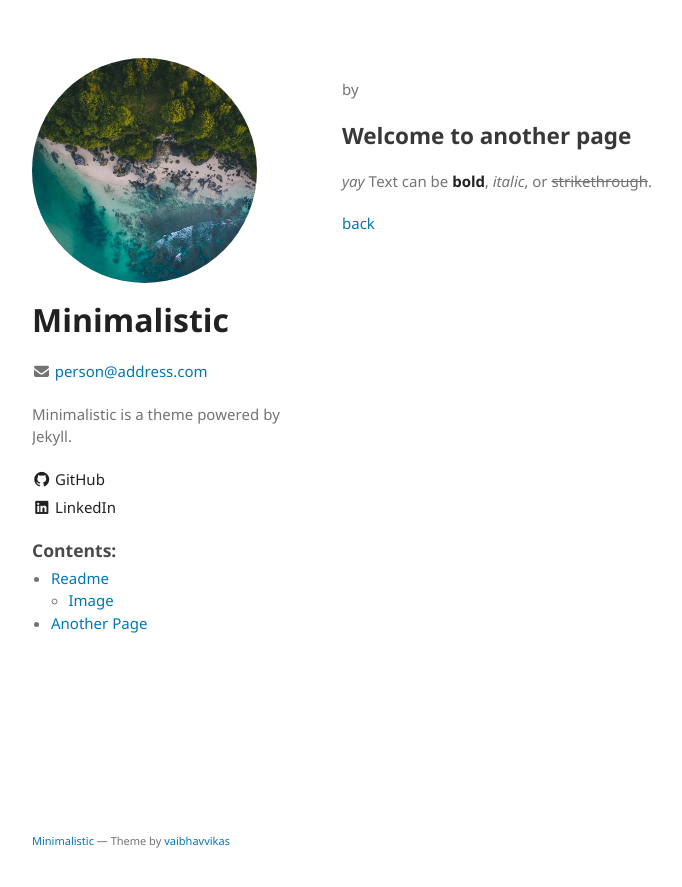
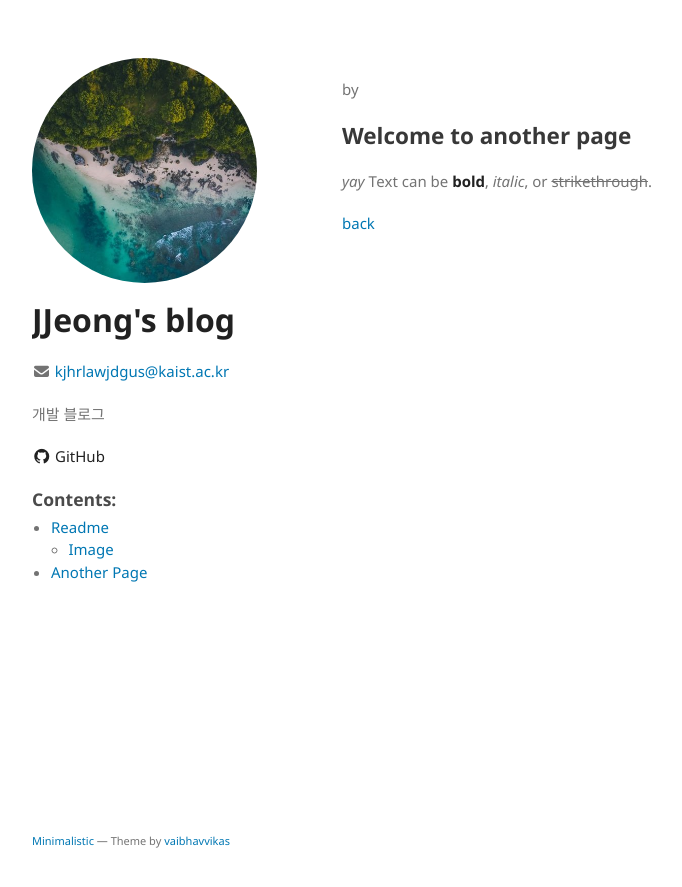
Before and after one commit to Jeonghyun109/Jeonghyun109.github.io, a Jekyll site: the page built from another-page.md, in a window 1280 px wide. Shown: the top 887 px of the page, without its empty margins (178-860 px from the left). Built offline with Jekyll 4.4.1, drawn with Linux system fonts in a browser that asks for light colours.

Commit message:
제목 이름 등 소소한 내용 바꾸기

```diff
--- a/_config.yml
+++ b/_config.yml
@@ -1,7 +1,7 @@
-title: Minimalistic
+title: JJeong's blog
 logo: /assets/img/logo.jpg
-email: person@address.com
-description: Minimalistic is a theme powered by Jekyll.
+email: kjhrlawjdgus@kaist.ac.kr
+description: 개발 블로그
 favicon: true
 color-scheme: auto
 
@@ -13,10 +13,10 @@ plugins:
 platforms:
   - name: GitHub
     icon: <i class="fa-brands fa-github"></i>
-    link: https://github.com/vaibhavvikas
-  - name: LinkedIn
-    icon: <i class="fa-brands fa-linkedin"></i>
-    link: https://www.linkedin.com/in/vaibhavvikas
+    link: https://github.com/Jeonghyun109
+  # - name: LinkedIn
+  #   icon: <i class="fa-brands fa-linkedin"></i>
+  #   link: https://www.linkedin.com/in/vaibhavvikas
 
 navigation:
   - name: Readme
```
